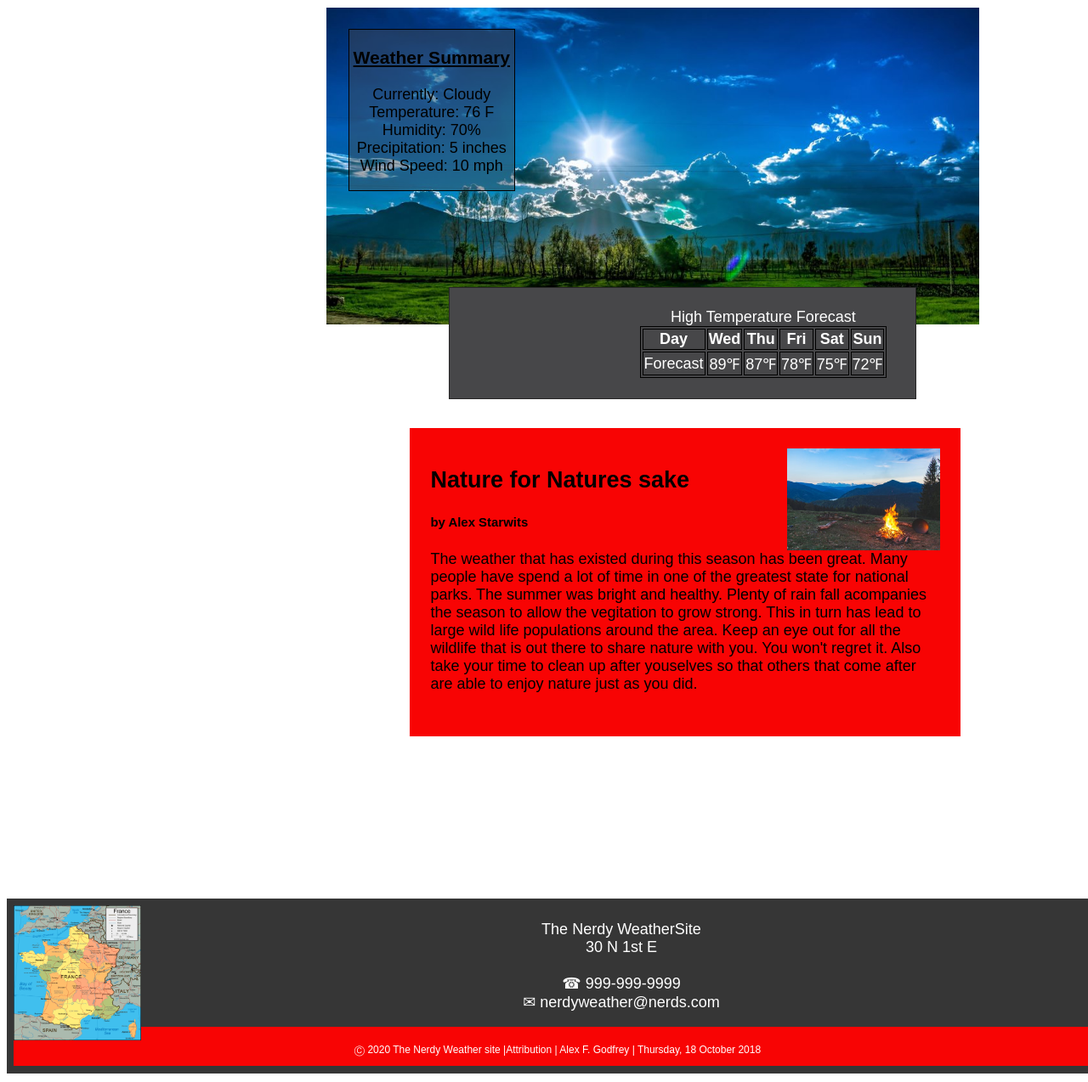
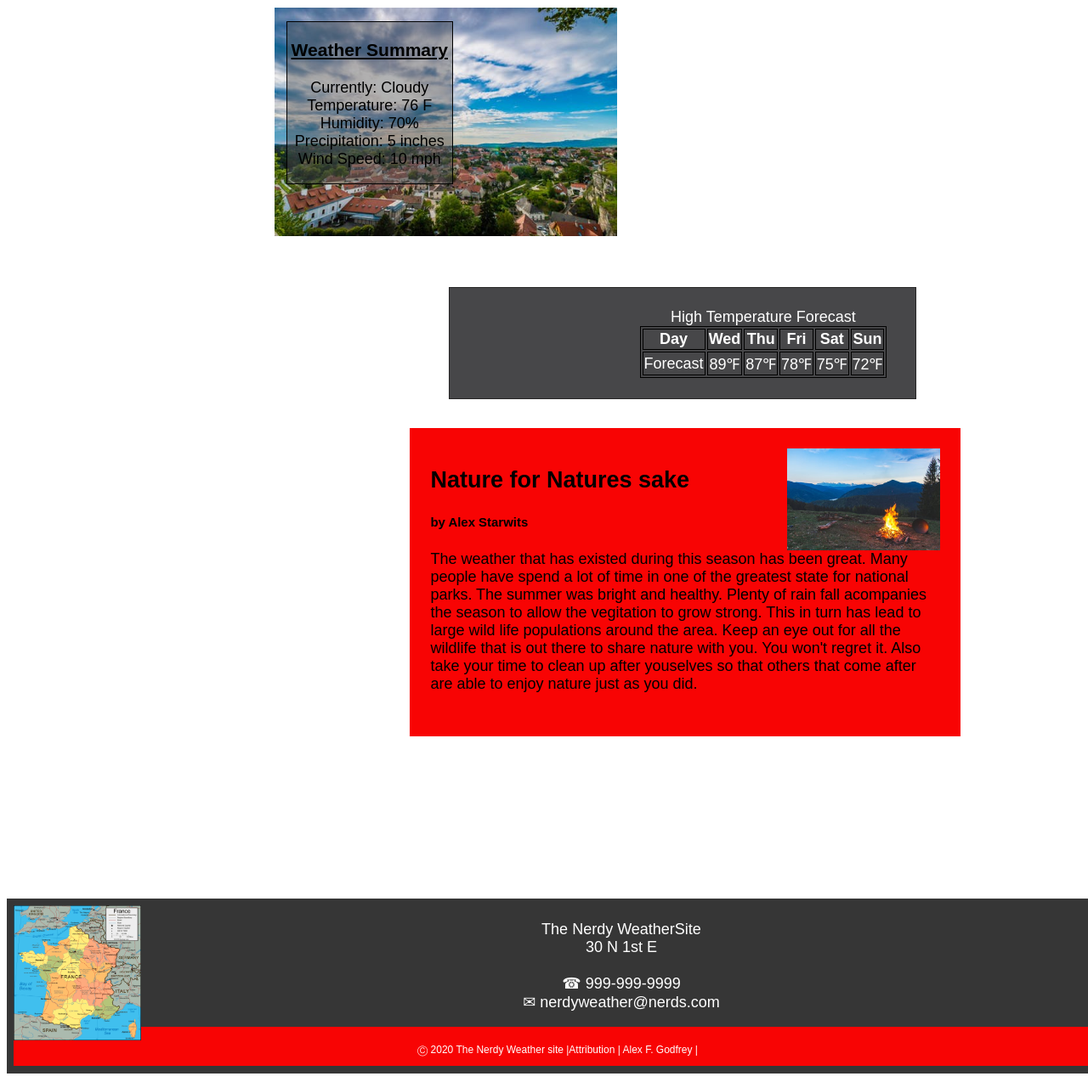
Before and after one commit to Godfrey-Alex/god18007.github.io, a plain HTML site: page assignments/lesson-6/preston.html in a window 1280 px wide. Shown: the part 342-1616 px from the top of the page at 85% size. Drawn offline with Linux system fonts and the light colour scheme.

Commit message:
Update preston.html

```diff
--- a/assignments/lesson-6/preston.html
+++ b/assignments/lesson-6/preston.html
@@ -40,7 +40,7 @@
     </div>
 
     <div class="summaryArea">
-        <img src="images/rsz_franklin-original-min-small.jpg" alt="Preston town Picture">
+        <img srcset="images/prestontown.jpeg" alt="Preston town Picture">
 
         <div class="weatherSummary">
             <h3>Weather Summary</h3>
@@ -92,6 +92,11 @@
                 up after youselves so that others that come after are able to enjoy nature just as you did.</p>
         </div>
     </div>
+
+    <div class="optimizedPic">
+
+
+    </div>
     <footer>
         <img src="images/france-map.jpg" alt="Map Pic">
         <div class="footertext">
@@ -106,10 +111,11 @@
 
 
         <div class="footerBar">
-            <p> &#9400; 2020 The Nerdy Weather site |Attribution | Alex F. Godfrey | Thursday, 18 October 2018</p>
+            <p id="dateFooter">&#9400; 2020 The Nerdy Weather site |Attribution | Alex F. Godfrey |</p>
+
         </div>
     </footer>
-
+    <script src="js/currentdate.js"></script>
 </body>
 
 </html>
```
